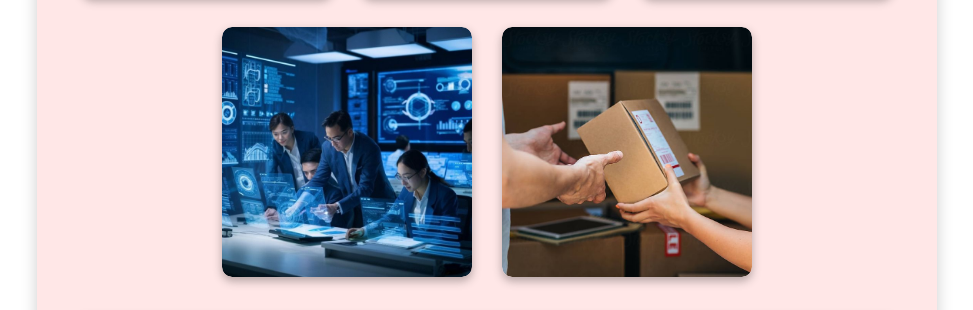
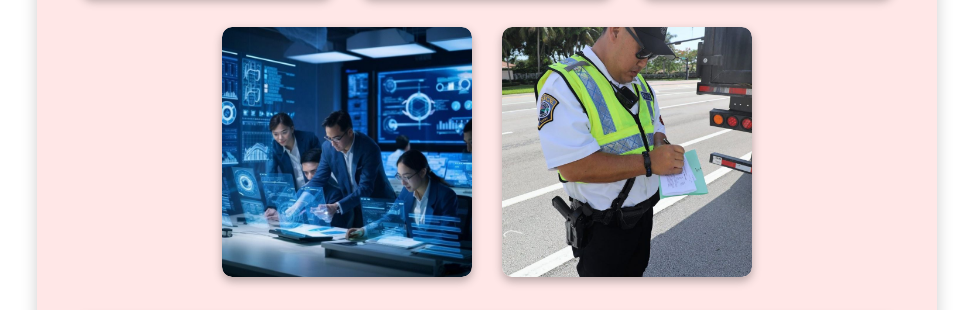
Before and after one commit to Nathanaelweb/FedEX-Express-Delivery-Company, a plain HTML site: page index1.html in a window 1280 px wide. Shown: the part 1448-1758 px from the top of the page, without its empty margins (153-1126 px from the left). Drawn offline with Linux system fonts and the light colour scheme; files whose address does not match are found by name.

Commit message:
Update index1.html

```diff
--- a/index1.html
+++ b/index1.html
@@ -126,7 +126,7 @@
 
             <li>
                 <div class="image-container">
-                    <img src="_Day For Delivery_ by Stocksy Contributor _Studio Firma_.jpg" alt="Commitment to Customer Satisfaction">
+                    <img src="WhatsApp Image 2025-06-05 at 1.42.03 PM(1).jpeg" alt="Commitment to Customer Satisfaction">
                     <div class="overlay-text"><strong>✅ Commitment to Customer Satisfaction –</strong> Continuously improving our services based on customer feedback.</div>
                 </div>
             </li>
```
